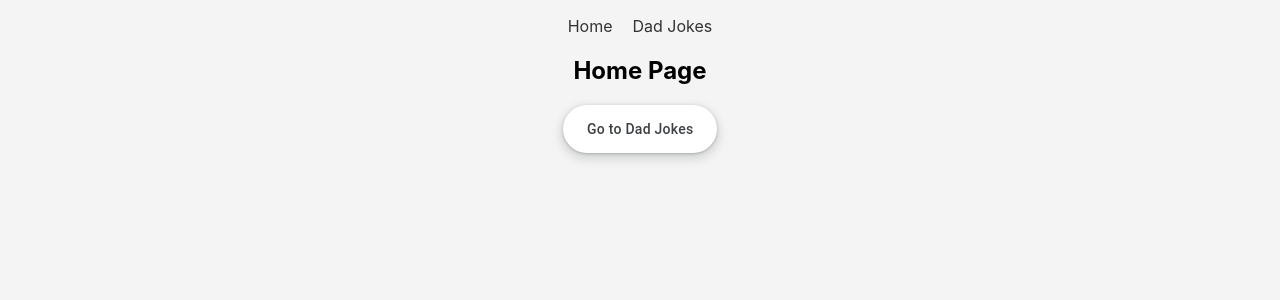
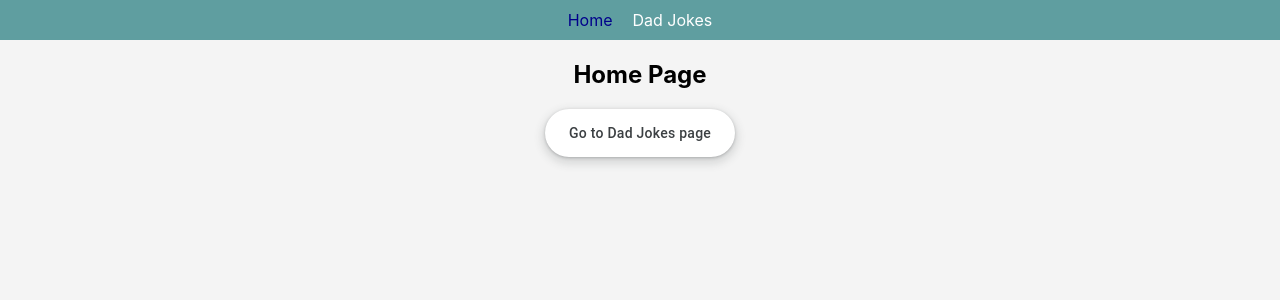
Before and after one commit to Nadav-Abuhatsira/typescript-node-template, a React (Create React App) app in the folder src/react-app/: page / in a window 1280 px wide. Shown: the top 300 px of the page. Built offline with nearby package versions, Linux system fonts and the light colour scheme.

Commit message:
move home page, style top nav bar

```diff
--- a/src/react-app/src/App.css
+++ b/src/react-app/src/App.css
@@ -5,7 +5,10 @@
     display: flex;
     justify-content: center;
     list-style: none;
-    padding: 0;
+    background: cadetblue;
+    padding: 10px;
+    margin: 0;
+
   }
 
   .nav-elm {
@@ -14,7 +17,11 @@
 
   .nav-link {
     text-decoration: none;
-    color: #333;
+    color: #fff;
+
+    &.active{
+      color: darkblue;
+    }
   }
 }
 
--- a/src/react-app/src/App.tsx
+++ b/src/react-app/src/App.tsx
@@ -1,23 +1,10 @@
 import React from 'react';
-import { BrowserRouter as Router, Routes, Route, Link, useNavigate } from 'react-router-dom';
+import { BrowserRouter as Router, Routes, Route, NavLink } from 'react-router-dom';
 
 import './App.css';
 import './style/button.css';
 import DadJokesPage from './DadJokes/DadJokesPage';
-
-// Home Page Component
-const Home = () => {
-  const navigate = useNavigate();
-
-  return (
-    <div>
-      <h2>Home Page</h2>
-      <button onClick={() => navigate('/dad-jokes')} className="button-17">
-        Go to Dad Jokes
-      </button>
-    </div>
-  );
-};
+import Home from './Home';
 
 function App() {
   return (
@@ -26,24 +13,19 @@ function App() {
         <nav>
           <ul className="nav-list">
             <li className="nav-elm">
-              <Link to="/" className="nav-link">
+              <NavLink to="/" className="nav-link">
                 Home
-              </Link>
+              </NavLink>
             </li>
             <li className="nav-elm">
-              <Link to="/dad-jokes" className="nav-link">
+              <NavLink to="/dad-jokes" className="nav-link">
                 Dad Jokes
-              </Link>
+              </NavLink>
             </li>
           </ul>
         </nav>
-        {/*Implementing Routes for respective Path */}
         <Routes>
           <Route path="/" element={<Home />} />
-          {/*<Route path="/about" element={<About />}>*/}
-          {/*  <Route path="team" element={<Team />} />*/}
-          {/*  <Route path="company" element={<Company />} />*/}
-          {/*</Route>*/}
           <Route path="/dad-jokes" element={<DadJokesPage />} />
         </Routes>
       </Router>
--- /dev/null
+++ b/src/react-app/src/Home.tsx
@@ -0,0 +1,15 @@
+import React from 'react';
+import { useNavigate } from 'react-router-dom';
+
+export default function Home() {
+  const navigate = useNavigate();
+
+  return (
+    <div>
+      <h2>Home Page</h2>
+      <button onClick={() => navigate('/dad-jokes')} className="button-17">
+        Go to Dad Jokes page
+      </button>
+    </div>
+  );
+}
```
